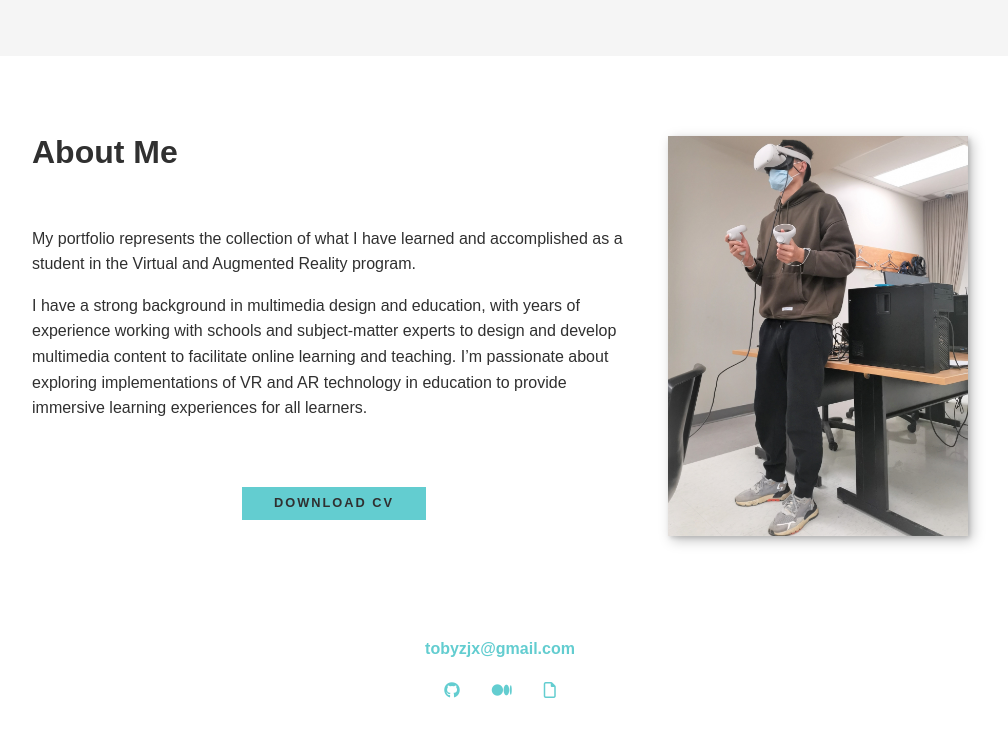
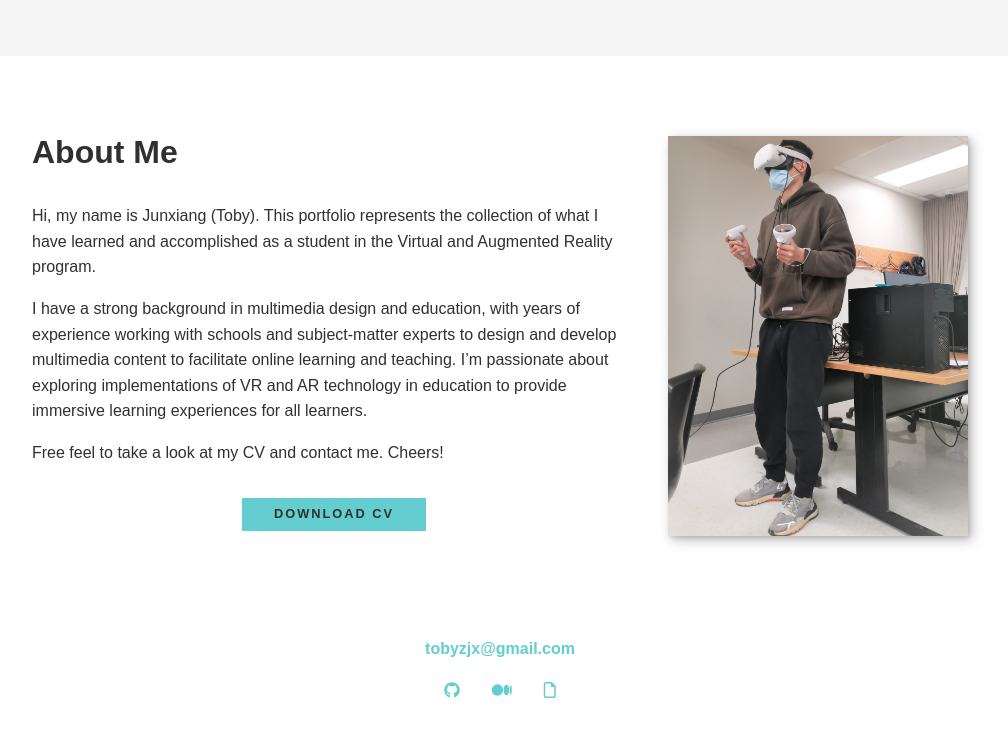
Before and after one commit to tobyelephant/Portfolio_Website, a Jekyll site: the page index.html, which Jekyll copies as it is, in a window 1280 px wide and 900 px high, scrolled down 1563 px, cut to the strip 102-839 px from the top of the window. Shown: the whole strip, without its empty margins (140-1148 px from the left). Built offline with Jekyll 4.4.1, drawn with Linux system fonts in a browser that asks for light colours; nearby versions of some CDN libraries; some of the changed text lies outside the part shown.

Commit message:
Update index.html

```diff
--- a/index.html
+++ b/index.html
@@ -33,9 +33,10 @@
 				</div>
 				<ul class="nav__list">
 					<li class="nav__item"><a href="#home" class="nav__link">Home</a></li>
-					<li class="nav__item"><a href="#services" class="nav__link">About</a></li>
+					<li class="nav__item"><a href="#work" class="nav__link">Projects</a></li>
+					<li class="nav__item"><a href="#about" class="nav__link">About</a></li>
+
 <!--					<li class="nav__item"><a href="#about" class="nav__link">About me</a></li>-->
-					<li class="nav__item"><a href="#work" class="nav__link">Project</a></li>
 				</ul>
 			</nav>
 		</header>
@@ -43,7 +44,7 @@
 		<!-- Introduction -->
 		<section class="intro" id="home">
 			<h1 class="section__title section__title--intro">
-				Hi, I'm <strong>Junxiang</strong>
+				Hi, I'm <strong>Junxiang (Toby)</strong>
 			</h1>
 			<p class="section__subtitle section__subtitle--intro"> Digital Learning / XR Specialist</p>
 			<img src="images\DSC_0628.JPG" alt="a picture of me smiling" class="intro__img">
@@ -173,7 +174,7 @@
 		<!-- <p class="section__subtitle section__subtitle--about">...</p>  symbolic bar-->
 
 		<div class="about--me__body">
-			<p>My portfolio represents the collection of
+			<p>Hi, my name is Junxiang (Toby). This portfolio represents the collection of
 				what I have learned and accomplished as a student in the Virtual and Augmented Reality program.
 				</p>
 
@@ -181,6 +182,8 @@
 				subject-matter experts to design and develop multimedia content to facilitate online learning and teaching.
 				I’m passionate about exploring implementations of VR and AR technology in education to provide immersive
 				learning experiences for all learners.</p>
+
+			<p>Free feel to take a look at my CV and contact me. Cheers!</p>
 		</div>
 
 		<img src="images\Me_VR.jpg" alt="about me" width="300" class="about-me__img">
```
